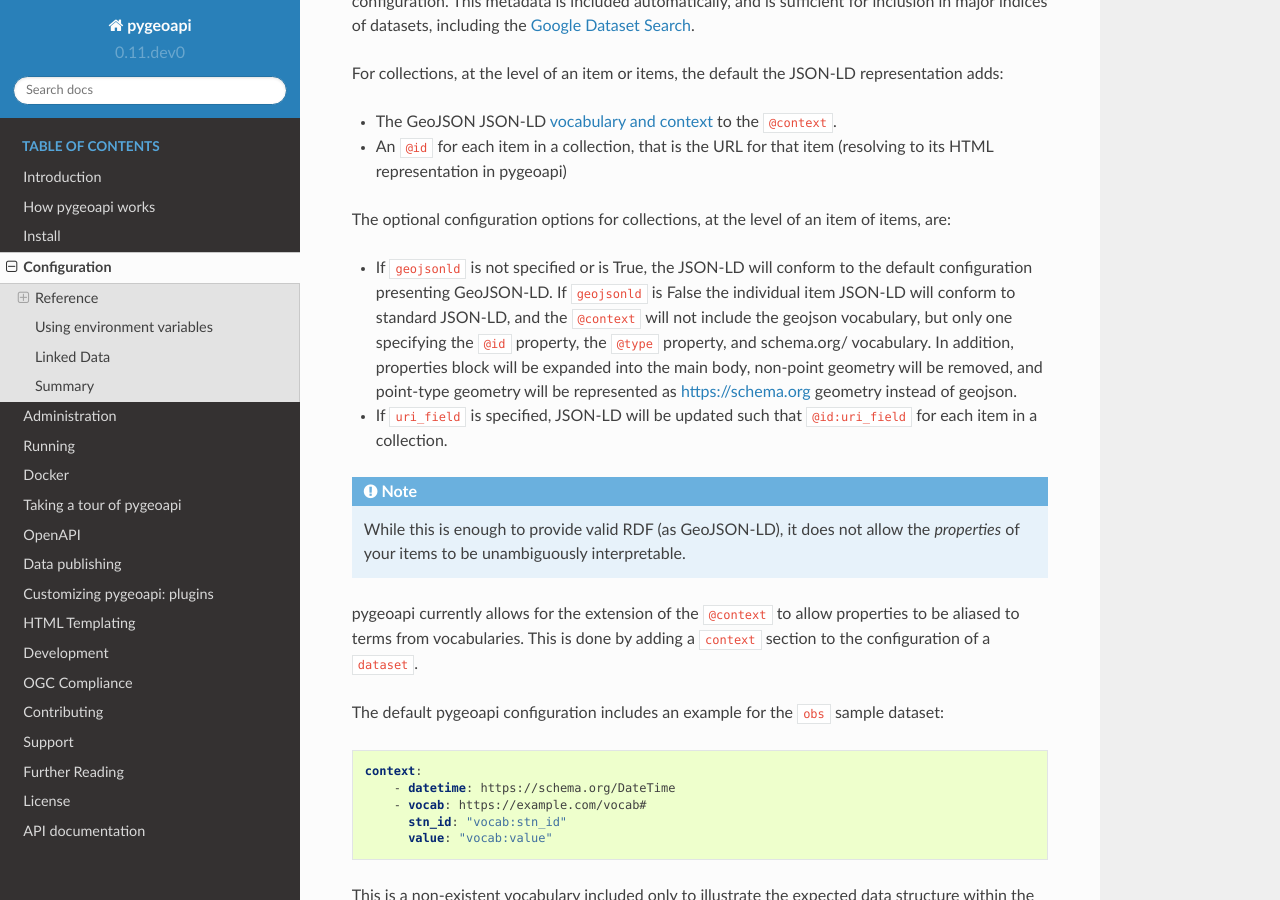
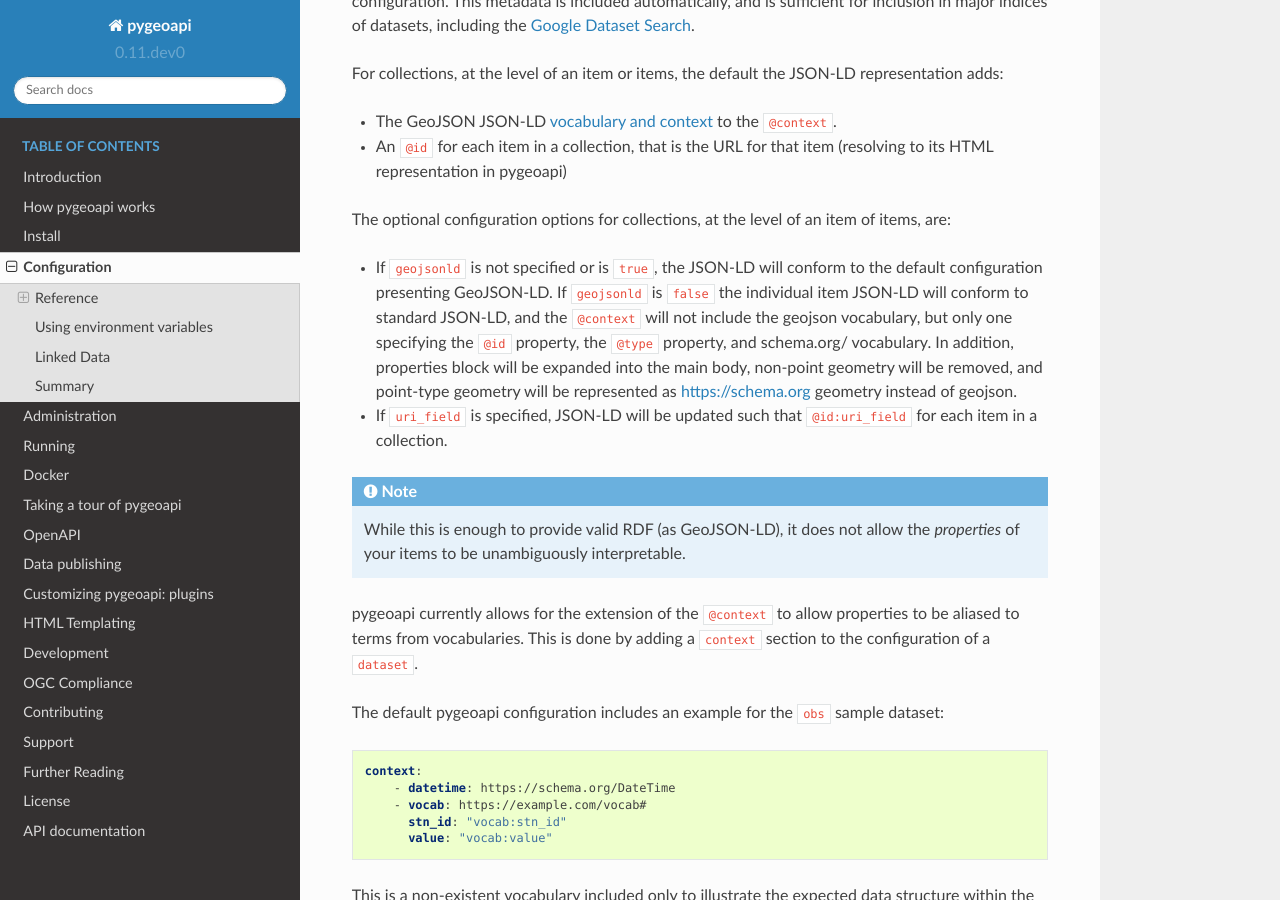
Before and after one commit to geopython/pygeoapi, a Sphinx documentation site: the page built from docs/source/configuration.rst, in a window 1280 px wide and 900 px high, scrolled down 4481 px. Built offline with Sphinx 7.4.7 and the Read the Docs theme 2.0.0, drawn with Linux system fonts in a browser that asks for light colours.

Commit message:
Update configuration.rst for json boolean

```diff
--- a/docs/source/configuration.rst
+++ b/docs/source/configuration.rst
@@ -147,7 +147,7 @@
           keywords:  # list of related keywords
               - observations
               - monitoring
-          geojsonld: True # use default geojsonld behavior (see Linked Data section)
+          geojsonld: true # use default geojsonld behavior (see Linked Data section)
           context:  # linked data configuration (see Linked Data section)
               - datetime: https://schema.org/DateTime
               - vocab: https://example.com/vocab#
@@ -242,7 +242,7 @@
 
 The optional configuration options for collections, at the level of an item of items, are:
 
-- If ``geojsonld`` is not specified or is True, the JSON-LD will conform to the default configuration presenting GeoJSON-LD. If ``geojsonld`` is False the individual item JSON-LD will conform to standard JSON-LD, and the ``@context`` will not include the geojson vocabulary, but only one specifying the ``@id`` property, the ``@type`` property, and schema.org/ vocabulary. In addition, properties block will be expanded into the main body, non-point geometry will be removed, and point-type geometry will be represented as https://schema.org geometry instead of geojson.
+- If ``geojsonld`` is not specified or is ``true``, the JSON-LD will conform to the default configuration presenting GeoJSON-LD. If ``geojsonld`` is ``false`` the individual item JSON-LD will conform to standard JSON-LD, and the ``@context`` will not include the geojson vocabulary, but only one specifying the ``@id`` property, the ``@type`` property, and schema.org/ vocabulary. In addition, properties block will be expanded into the main body, non-point geometry will be removed, and point-type geometry will be represented as https://schema.org geometry instead of geojson.
 - If ``uri_field`` is specified, JSON-LD will be updated such that ``@id:uri_field`` for each item in a collection.
 
 .. note::
```
